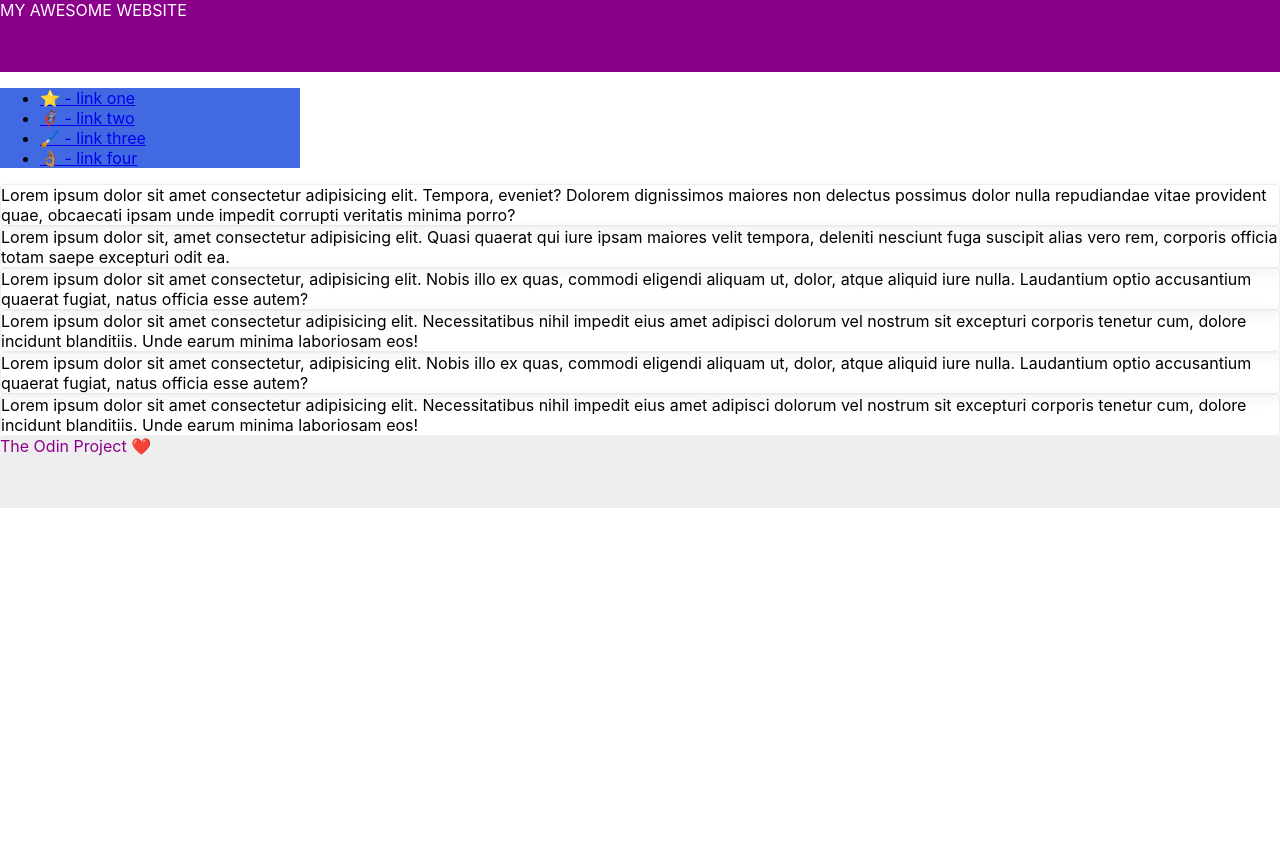
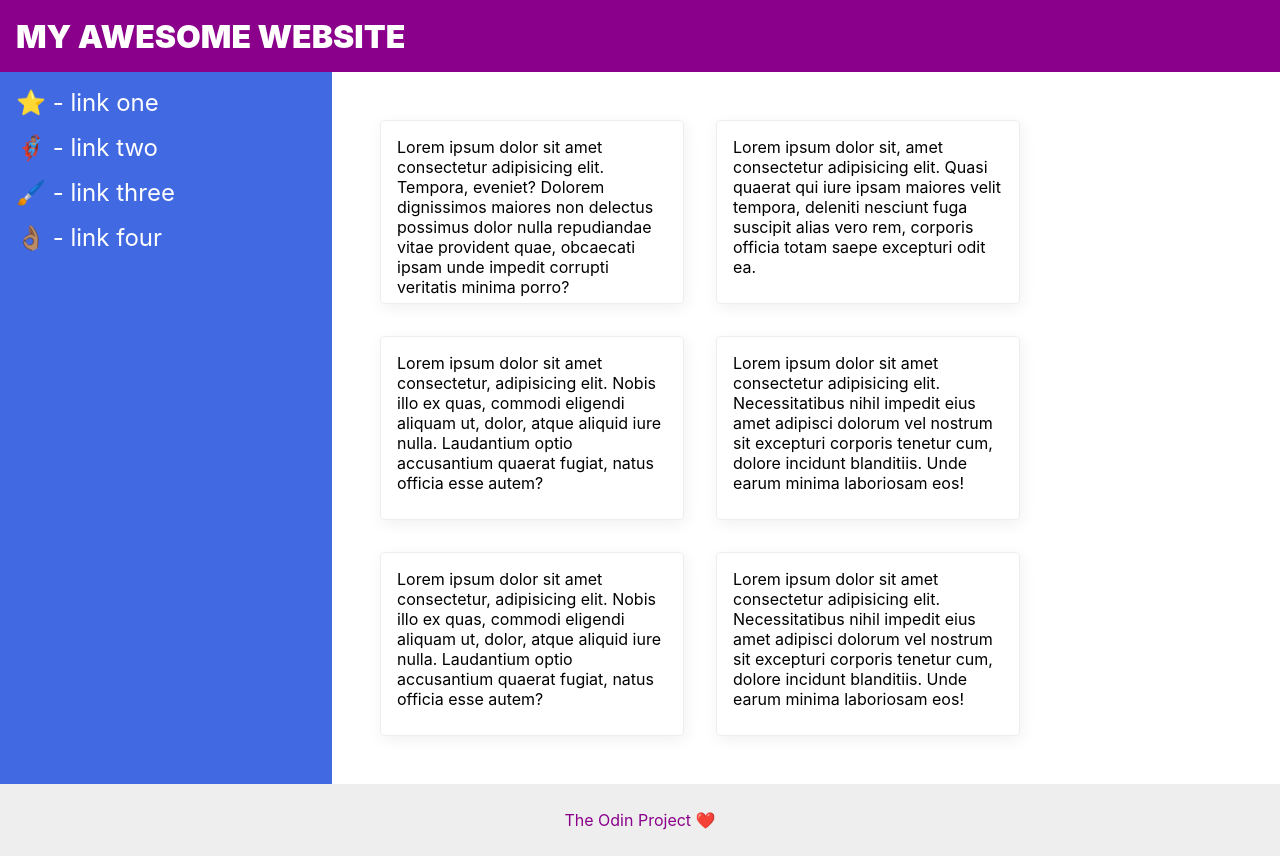
Before and after one commit to jurgengalicia/odin-curriculum-standalone, a plain HTML site: page flex/07-flex-layout-2/index.html in a window 1280 px wide. Before the commit the page ends 800 px from the top, so only its background shows below. Drawn offline with Linux system fonts and the light colour scheme.

Commit message:
flex exercise last wip

```diff
--- a/flex/07-flex-layout-2/index.html
+++ b/flex/07-flex-layout-2/index.html
@@ -8,10 +8,10 @@
     <link rel="stylesheet" href="style.css">
   </head>
   <body>
-    <div class="header">
-      MY AWESOME WEBSITE
-    </div>
+    <div class="holy-grail">
+      <div class="header">MY AWESOME WEBSITE</div>
 
+      <div class="mid-container">
         <div class="sidebar">
           <ul>
             <li><a href="#">⭐ - link one</a></li>
@@ -21,15 +21,18 @@
           </ul>
         </div>
 
+        <div class="card-deck">
           <div class="card">Lorem ipsum dolor sit amet consectetur adipisicing elit. Tempora, eveniet? Dolorem dignissimos maiores non delectus possimus dolor nulla repudiandae vitae provident quae, obcaecati ipsam unde impedit corrupti veritatis minima porro?</div>
           <div class="card">Lorem ipsum dolor sit, amet consectetur adipisicing elit. Quasi quaerat qui iure ipsam maiores velit tempora, deleniti nesciunt fuga suscipit alias vero rem, corporis officia totam saepe excepturi odit ea.</div>
           <div class="card">Lorem ipsum dolor sit amet consectetur, adipisicing elit. Nobis illo ex quas, commodi eligendi aliquam ut, dolor, atque aliquid iure nulla. Laudantium optio accusantium quaerat fugiat, natus officia esse autem?</div>
           <div class="card">Lorem ipsum dolor sit amet consectetur adipisicing elit. Necessitatibus nihil impedit eius amet adipisci dolorum vel nostrum sit excepturi corporis tenetur cum, dolore incidunt blanditiis. Unde earum minima laboriosam eos!</div>
           <div class="card">Lorem ipsum dolor sit amet consectetur, adipisicing elit. Nobis illo ex quas, commodi eligendi aliquam ut, dolor, atque aliquid iure nulla. Laudantium optio accusantium quaerat fugiat, natus officia esse autem?</div>
           <div class="card">Lorem ipsum dolor sit amet consectetur adipisicing elit. Necessitatibus nihil impedit eius amet adipisci dolorum vel nostrum sit excepturi corporis tenetur cum, dolore incidunt blanditiis. Unde earum minima laboriosam eos!</div>
+        </div>
+      </div>
 
-    <div class="footer">
-      The Odin Project ❤️
+      <div class="footer">The Odin Project ❤️</div>
+
     </div>
   </body>
 </html>
--- a/flex/07-flex-layout-2/style.css
+++ b/flex/07-flex-layout-2/style.css
@@ -4,25 +4,72 @@ body {
   min-height: 100vh;
 }
 
+.holy-grail, .card-deck, .mid-container{
+  display: flex;
+}
+
+ul{
+  list-style: none;
+  margin: 0;
+  padding: 0;
+}
+li{
+  margin-bottom: 16px;
+}
+a{
+  color: white;
+  text-decoration: none;
+  font-size: 24px;
+}
+
+.holy-grail{
+  flex-direction: column;
+  justify-content: space-between;
+}
+
 .header {
   height: 72px;
   background: darkmagenta;
   color: white;
+  font-weight: 900;
+  font-size: 32px;
+  display: flex;
+  align-items: center;
+  padding-left: 16px;
 }
 
 .footer {
   height: 72px;
   background: #eee;
   color: darkmagenta;
+  display: flex;
+  align-items: center;
+  justify-content: center;
 }
 
 .sidebar {
-  width: 300px;
+  min-width: 300px;
   background: royalblue;
+  flex: 1;
+  padding: 16px;
+}
+.card-deck {
+  width: 80vw;
+  display: flex;
+  flex-wrap: wrap;
+  padding: 32px;
+  margin-right: 50px;
+  flex: auto;
+
 }
 
 .card {
   border: 1px solid #eee;
+  height: 150px;
+  width: 270px;
+  padding: 16px;
+  margin: 16px;
   box-shadow: 2px 4px 16px rgba(0,0,0,.06);
   border-radius: 4px;
+
 }
```
Lines whose indentation alone changed are shown as unchanged.
